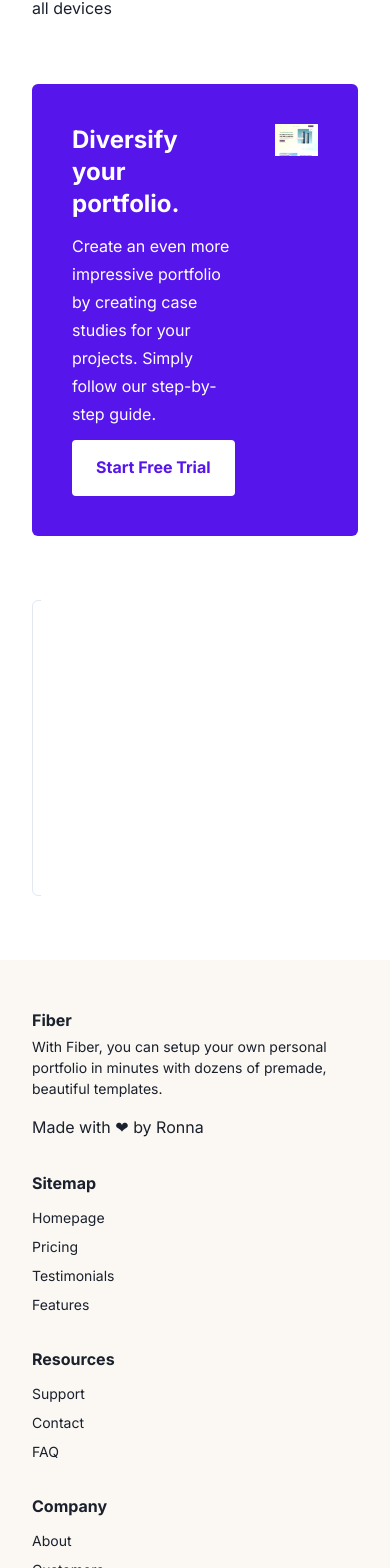
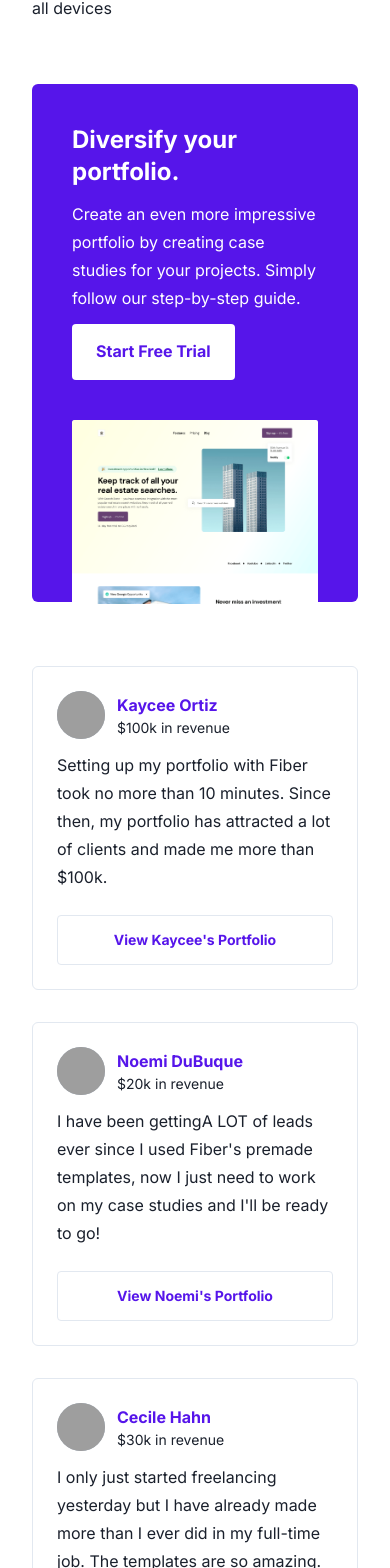
Before and after one commit to ronnaf/fiber-xi, a Next.js app: page / in a window 390 px wide. Shown: the part 1677-3245 px from the top of the page. Built offline with nearby package versions, Linux system fonts and the light colour scheme; grey boxes are pictures that could not be loaded.

Commit message:
feat: mobile responsive home

```diff
--- a/components/home/testimonials-section.tsx
+++ b/components/home/testimonials-section.tsx
@@ -1,4 +1,16 @@
-import {Avatar, Box, Button, HStack, Spacer, Text, useToken, VStack} from "@chakra-ui/react";
+import {
+  Avatar,
+  Box,
+  Button,
+  HStack,
+  Spacer,
+  Text,
+  useToken,
+  VStack,
+  StackProps,
+  useMediaQuery,
+  useBreakpoint,
+} from "@chakra-ui/react";
 import Image from "next/image";
 import React from "react";
 import {SectionComponentProps, SectionWrapper} from "../core/section-wrapper";
@@ -48,15 +60,13 @@ const testimonials: Testimonial[] = [
   },
 ];
 
-export const TestimonialsSection = (props: SectionComponentProps) => {
+const _HorizontalScrollStack = (props: StackProps) => {
   const [sectionWrapperMaxWInRem] = useToken("sizes", ["5xl"]);
   const size = useWindowSize();
 
   return (
-    <SectionWrapper {...props._wrapper} overflow="hidden">
     <HStack
       overflowY="auto"
-        spacing={8}
       alignItems="stretch"
       mr={`calc((${size.width}px - ${sectionWrapperMaxWInRem}) / 2 * -1)`}
       pr={`calc((${size.width}px - ${sectionWrapperMaxWInRem}) / 2)`}
@@ -65,9 +75,27 @@ export const TestimonialsSection = (props: SectionComponentProps) => {
         "::-webkit-scrollbar": {display: "none"}, // Safari and Chrome
         "scrollbar-width": "none", // Firefox
         "-ms-overflow-style": "none", // IE 10+
-        }}>
+      }}
+      {...props}
+    />
+  );
+};
+
+export const TestimonialsSection = (props: SectionComponentProps) => {
+  const breakpoint = useBreakpoint();
+  const ListStack = breakpoint === "base" ? VStack : _HorizontalScrollStack;
+
+  return (
+    <SectionWrapper {...props._wrapper} overflow="hidden">
+      <ListStack spacing={8}>
         {testimonials.map((testimonial) => (
-          <Box key={testimonial.lastName} p={6} minW="sm" borderWidth={1} borderColor="gray.200" borderRadius="md">
+          <Box
+            key={testimonial.lastName}
+            p={6}
+            minW={["unset", "sm"]}
+            borderWidth={1}
+            borderColor="gray.200"
+            borderRadius="md">
             <VStack align="flex-start" spacing={3} h="full">
               <HStack spacing={3}>
                 <Avatar src={testimonial.avatarSrc} alt="avatar" />
@@ -86,7 +114,7 @@ export const TestimonialsSection = (props: SectionComponentProps) => {
             </VStack>
           </Box>
         ))}
-      </HStack>
+      </ListStack>
     </SectionWrapper>
   );
 };
--- a/components/home/trial-banner.tsx
+++ b/components/home/trial-card-section.tsx
@@ -4,11 +4,11 @@ import React from "react";
 import {SectionComponentProps, SectionWrapper} from "../core/section-wrapper";
 import portfolioSample from "../../public/portfolio-sample.png";
 
-export const TrialBanner = (props: SectionComponentProps) => {
+export const TrialCardSection = (props: SectionComponentProps) => {
   return (
     <SectionWrapper {...props._wrapper}>
       <Box bg="brand.500" p={10} borderRadius="md">
-        <Grid templateColumns="3fr 4fr" gap={10}>
+        <Grid templateColumns={["1fr", "3fr 4fr"]} gap={10}>
           <GridItem w="100%" display="flex" alignItems="center">
             <VStack alignItems="flex-start" spacing={3}>
               <Heading as="h2" size="lg" color="white">
--- a/pages/index.tsx
+++ b/pages/index.tsx
@@ -5,7 +5,7 @@ import {FeaturesSection} from "../components/home/features-section";
 import {Header} from "../components/home/header";
 import {HeroSection} from "../components/home/hero-section";
 import {TestimonialsSection} from "../components/home/testimonials-section";
-import {TrialBanner} from "../components/home/trial-banner";
+import {TrialCardSection} from "../components/home/trial-card-section";
 
 const Home: NextPage = () => {
   return (
@@ -19,7 +19,7 @@ const Home: NextPage = () => {
         <Header _wrapper={{py: 8}} />
         <HeroSection _wrapper={{pt: 4, pb: 24}} />
         <FeaturesSection _wrapper={{my: 16}} />
-        <TrialBanner _wrapper={{my: 16}} />
+        <TrialCardSection _wrapper={{my: 16}} />
         <TestimonialsSection _wrapper={{my: 16}} />
       </main>
       <Footer />
```
Lines whose indentation alone changed are shown as unchanged.
